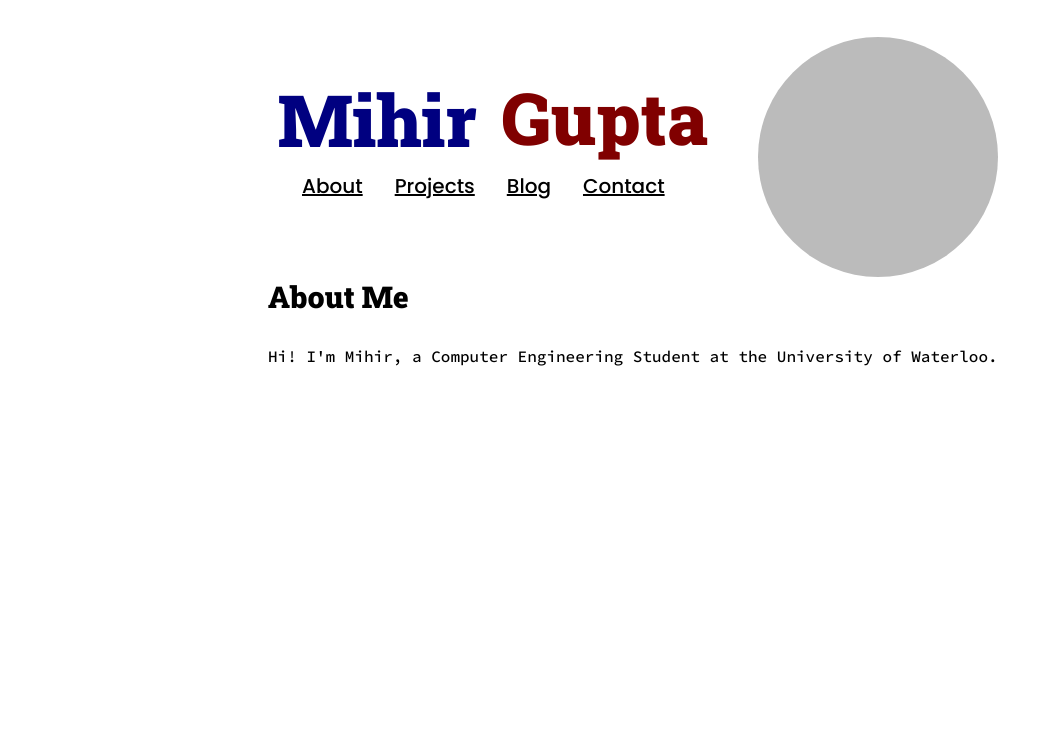
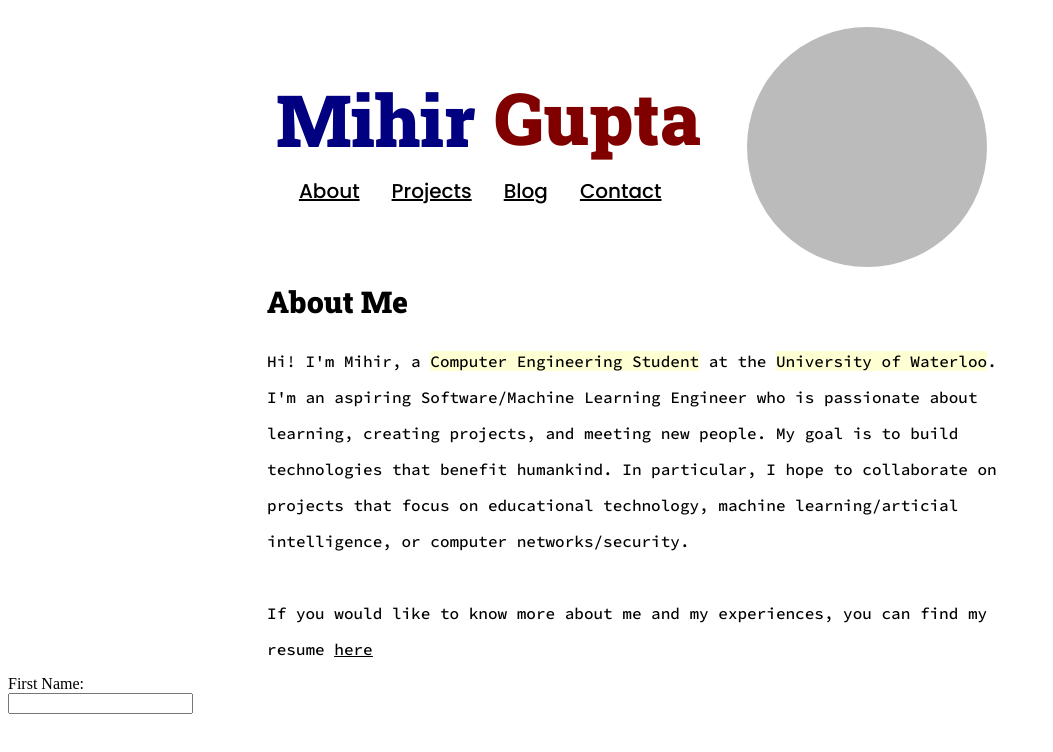
Before and after one commit to mgupta27/Old-Portfolio, a plain HTML site: page index.html in a window 1280 px wide. Shown: the whole page, without its empty margins (0-1053 px from the left). Drawn offline with Linux system fonts and the light colour scheme.

Commit message:
Finished index, work on projects, blog, and contact html files.

```diff
--- /dev/null
+++ b/index.css
@@ -0,0 +1,91 @@
+@import url('https://fonts.googleapis.com/css2?family=Roboto+Slab:wght@900&display=swap');
+@import url('https://fonts.googleapis.com/css2?family=Poppins:wght@500&family=Roboto:wght@300&display=swap');
+@import url('https://fonts.googleapis.com/css2?family=Source+Code+Pro:wght@500&display=swap');
+
+.first-name{
+  font-family: 'Roboto Slab', serif;
+  font-size: 72px;
+  color: #000080;
+  margin-left: 21.25%;
+  /* margin-left: 270px; */
+  margin-right: 765px;
+}
+
+.last-name{
+  font-family: 'Roboto Slab', serif;
+  font-size: 72px;
+  color: #800000;
+  margin-left: 38.5%;
+  /* margin-left: 494px; */
+  margin-top: -169px;
+  /* margin-right: 800px; */
+}
+
+.profile-image{
+  height: 240px;
+  width: 240px;
+  background-color: #bbb;
+  border-radius: 50%;
+  margin-left: 58.5%;
+  /* margin-left: 750px; */
+  margin-top: -210px;
+}
+
+.navigation-bar{
+  height: 35px;
+  width: 420px;
+  margin-left: 21.75%;
+  /* margin-left: 278px; */
+  margin-top: -7.5%;
+}
+
+h1 {
+  font-family: 'Roboto Slab';
+  font-size: 30px;
+  margin-left: 20.5%;
+  /* margin-left: 260px; */
+  margin-top: 75px;
+}
+
+.text{
+  font-family: 'Source Code Pro', monospace;
+  margin-left: 20.5%;
+  /* margin-left: 260px; */
+}
+
+ul{
+  font-family: 'Poppins', sans-serif;
+  font-size: 20px;
+  list-style-type: none;
+  margin: 0;
+  padding: 0;
+  overflow: hidden;
+  background colour: white;
+}
+
+li {
+  float: left;
+}
+
+li a {
+  display: block;
+  text-align: center;
+  text-decoration: none;
+  padding: 4px 16px;
+}
+
+a {
+  color: black;
+}
+
+a:hover{
+  opacity: 0.7;
+}
+
+body {
+  background-color: white;
+}
+
+mark{
+  background-color: #ffffd4;
+}
--- a/index.html
+++ b/index.html
@@ -4,11 +4,11 @@
     <meta charset="utf-8">
     <title>Mihir Gupta</title>
     <link rel="icon" type="image/x-icon" href="images/favicon.ico" />
-    <link rel="stylesheet" href="style.css">
+    <link rel="stylesheet" href="index.css">
   </head>
 
   <body>
-
+    <header>
       <div class="first-name">
         <p>Mihir</p>
       </div>
@@ -24,35 +24,55 @@
       <div class="navigation-bar">
         <ul>
           <li>
-          <a href="#about">
+            <a href="index.html">
               <u>About</u>
             </a>
           </li>
           <li>
-          <a href="#projects">
+            <a href="projects.html">
               <u>Projects</u>
             </a>
           </li>
           <li>
-          <a href="#blog">
+            <a href="blog.html">
               <u>Blog</u>
             </a>
           </li>
           <li>
-          <a href="#contact">
+            <a href="contact.html">
               <u>Contact</u>
             </a>
           </li>
         </ul>
       </div>
+    </header>
 
-    <div class="page-title">
+    <h1>
       <p>About Me</p>
+    </h1>
+
+    <div class="text">
+      <p>Hi! I'm Mihir, a <mark>Computer Engineering Student</mark> at the <mark>University of Waterloo</mark>.</p>
+      <p>I'm an aspiring Software/Machine Learning Engineer who is passionate about</p>
+      <p>learning, creating projects, and meeting new people. My goal is to build</p>
+      <p>technologies that benefit humankind. In particular, I hope to collaborate on</p>
+      <p>projects that focus on educational technology,  machine learning/articial</p>
+      <p>intelligence, or computer networks/security.</p>
+      <br>
+      <p>If you would like to know more about me and my experiences, you can find my</p>
+      <p>
+        resume
+        <a href="#resume">
+          <u>here</u>
+        </a>
+      </p>
     </div>
 
-    <div class="text">
-      <p>Hi! I'm Mihir, a Computer Engineering Student at the University of Waterloo.</p>
+    <div class="form">
+      <form>
+        <label for="fname">First Name:</label><br>
+        <input type="text" id="fname" name"fname"><br>
+      </form>
     </div>
-
   </body>
 </html>
--- a/style.css
+++ b/projects.css
@@ -1,12 +1,13 @@
 @import url('https://fonts.googleapis.com/css2?family=Roboto+Slab:wght@900&display=swap');
 @import url('https://fonts.googleapis.com/css2?family=Poppins:wght@500&family=Roboto:wght@300&display=swap');
-@import url('https://fonts.googleapis.com/css2?family=Source+Code+Pro:wght@500&display=swap');
+
 
 .first-name{
   font-family: 'Roboto Slab', serif;
   font-size: 72px;
   color: #000080;
-  margin-left: 270px;
+  margin-left: 21.25%;
+  /* margin-left: 270px; */
   margin-right: 765px;
 }
 
@@ -14,42 +15,34 @@
   font-family: 'Roboto Slab', serif;
   font-size: 72px;
   color: #800000;
-  margin-left: 494px;
+  margin-left: 38.5%;
+  /* margin-left: 494px; */
   margin-top: -169px;
-  margin-right: 800px;
+  /* margin-right: 800px; */
 }
 
-.profile-image{
-  height: 240px;
-  width: 240px;
-  background-color: #bbb;
-  border-radius: 50%;
-  margin-left: 750px;
-  margin-top: -200px;
+.list-item-name{
+  font-family: 'Roboto Slab', serif;
+  font-size: 72px;
+  color: #000000;
+  margin-left: 56.5%;
+  /* margin-left: 494px; */
+  margin-top: -13.1%;
+  /* margin-right: 800px; */
 }
 
 .navigation-bar{
   height: 35px;
   width: 420px;
-  margin-left: 278px;
-  margin-top: -110px;
-}
-
-.page-title {
-  font-family: 'Roboto Slab';
-  font-size: 30px;
-  margin-left: 260px;
-  margin-top: 75px;
-}
-
-.text{
-  font-family: 'Source Code Pro', monospace;
-  margin-left: 260px;
+  margin-left: 21.75%;
+  /* margin-left: 278px; */
+  margin-top: -5%;
 }
 
 ul{
   font-family: 'Poppins', sans-serif;
   font-size: 20px;
+
   list-style-type: none;
   margin: 0;
   padding: 0;
@@ -75,3 +68,7 @@ a {
 a:hover{
   opacity: 0.7;
 }
+
+body {
+  background-color: white;
+}
```
Also changed, not shown: projects.html (added, +52 -0 lines), blog.html (added), contact.html (added). Lines whose indentation alone changed are shown as unchanged.
